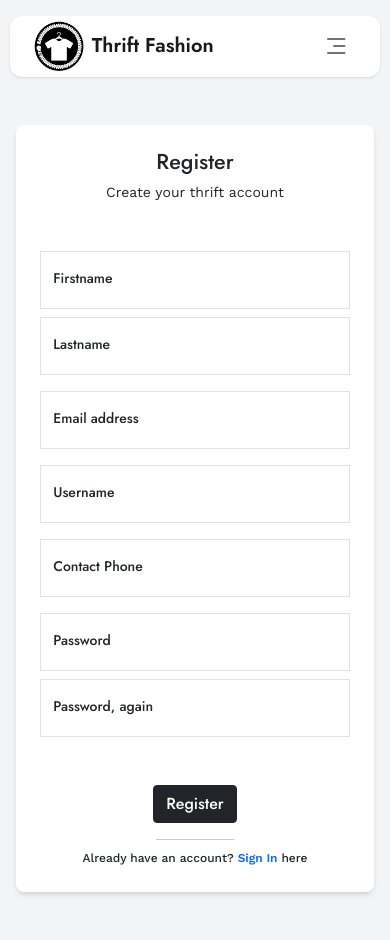
After one commit to devisreal/Thrift-Fashion, a Django app: page /accounts/register/ in a window 390 px wide. The commit adds this page. Run offline with Django 3.2, Linux system fonts and the light colour scheme; some libraries are stand-ins or nearby versions.

Commit message:
Login Complete, navbar responsive

```diff
--- /dev/null
+++ b/accounts/templates/accounts/register.html
@@ -0,0 +1,91 @@
+<!-- The html page this page is extending -->
+{% extends 'base.html' %}
+{% load static %}
+<!-- The css styles used in the page -->
+{% block stylesheets %}
+<link rel="stylesheet" href="{% static 'css/home.css' %}" />
+{% endblock stylesheets %}
+<!-- The title of the page -->
+{% block title %}Register || Thrift Fashion {% endblock title %}
+<!-- The content of the page -->
+{% block main %}
+
+<div class="d-grid align-content-center my-5">
+   <div class="col-md-5 col-sm-7 col-11 bg-white p-4 mx-auto my-shadow-md rounded-lg ">
+      <div class="text-center">
+         <h4 class="m-0 p-0">Register</h4>
+         <p class="m-0 mt-2 p-0 text-sm">Create your thrift account</p>
+      </div>
+
+      <form action="" class="mt-5">
+         <!-- <div class="form-floating mb-3">
+            <input type="text" class="form-control border rounded-0" id="username" placeholder="" required>
+            <label for="username" class="font-semibold">Email address</label>
+         </div>
+         <div class="form-floating mb-3">
+            <input type="text" class="form-control border rounded-0" id="username" placeholder="" required>
+            <label for="username" class="font-semibold">Email address</label>
+         </div> -->
+
+         <div class="row row-cols-1 row-cols-md-2 g-2 g-lg-3 mb-3">
+            <div class="col">
+               <div class="form-floating">
+                  <input type="text" class="form-control border rounded-0 text-sm" id="username" placeholder="" required>
+                  <label for="username" class="font-medium">Firstname</label>
+               </div>
+            </div>
+            <div class="col">
+               <div class="form-floating">
+                  <input type="text" class="form-control border rounded-0 text-sm" id="username" placeholder="" required>
+                  <label for="username" class="font-medium">Lastname</label>
+               </div>
+            </div>
+         </div>
+
+         <div class="form-floating mb-3">
+            <input type="email" class="form-control border rounded-0 text-sm" id="username" placeholder="" required>
+            <label for="username" class="font-medium">Email address</label>
+         </div>
+
+         <div class="form-floating mb-3">
+            <input type="text" class="form-control border rounded-0 text-sm" id="username" placeholder="" required>
+            <label for="username" class="font-medium">Username</label>
+         </div>
+
+         <div class="form-floating mb-3">
+            <input type="text" class="form-control border rounded-0 text-sm" id="username" placeholder="" required>
+            <label for="username" class="font-medium">Contact Phone</label>
+         </div>
+
+         <div class="row row-cols-1 row-cols-md-2 g-2 g-lg-3 mb-3">
+            <div class="col">
+               <div class="form-floating">
+                  <input type="password" class="form-control border rounded-0 text-sm" id="username" placeholder="" required>
+                  <label for="username" class="font-medium">Password</label>
+               </div>
+            </div>
+            <div class="col">
+               <div class="form-floating">
+                  <input type="password" class="form-control border rounded-0 text-sm" id="username" placeholder="" required>
+                  <label for="username" class="font-medium">Password, again</label>
+               </div>
+            </div>
+         </div>
+
+         <div class="w-fit mx-auto mb-3 mt-5">
+            <button class="btn btn-dark font-medium" type="submit">Register</button>
+         </div>
+         <hr class="w-25 mx-auto my-1 mt-2 p-0">
+         <div class="w-fit mx-auto">
+            <small class="text-xs font-medium">
+               Already have an account?
+               <a href="{% url 'accounts:login' %}" class="text-decoration-none font-semibold sign-up-btn">Sign In</a>
+               here
+            </small>
+         </div>
+
+      </form>
+   </div>
+</div>
+
+{% endblock main %}
--- a/accounts/urls.py
+++ b/accounts/urls.py
@@ -0,0 +1,9 @@
+from django.urls import path
+from . import views
+
+app_name = 'accounts'
+
+urlpatterns = [
+   path('login/', views.login, name='login'),
+   path('register/', views.register, name='register'),
+]
--- a/accounts/views.py
+++ b/accounts/views.py
@@ -1,3 +1,35 @@
-from django.shortcuts import render
+from django.shortcuts import render, redirect
+from django.contrib import messages, auth
+# from django.contrib.auth.models import User
+from django.contrib.auth.decorators import login_required
+from django.contrib.auth import authenticate, login as user_login, logout
+
 
 # Create your views here.
+def login(request):
+   if request.user.is_authenticated:
+      messages.warning(request, 'You are already logged in!')
+      return redirect('home')
+   else:
+      if request.method == 'POST':
+         username = request.POST['username']
+         password = request.POST['password']
+
+         user = authenticate(username=username, password=password)
+
+         if user:
+            if user.is_active:
+               user_login(request, user)
+               messages.success(request, f'Welcome {username}')
+               return redirect('home')
+            else:
+               messages.warning(request, 'Account is not active')
+               return render(request, 'account/login.html')
+         else:
+            messages.error(request, 'Please enter valid details')
+            return render(request, 'account/login.html')
+   return render(request, 'accounts/login.html')
+
+
+def register(request):
+   return render(request, 'accounts/register.html')
--- a/core/urls.py
+++ b/core/urls.py
@@ -20,7 +20,7 @@ from django.conf.urls.static import static
 
 urlpatterns = [
     path('admin/', admin.site.urls),
-    # path('accounts/', include('accounts.urls')),
+    path('accounts/', include('accounts.urls')),
     path('', include('thrift_fashion.urls')),
 ]
 
--- a/static/css/config.css
+++ b/static/css/config.css
@@ -28,6 +28,9 @@ font-family: 'Work Sans', sans-serif;
 }
 .w-fit {
   width: fit-content !important;
+}
+.h-full {
+  height: 100vh !important;
 }
 .sticky {
   position: sticky !important;
@@ -123,7 +126,7 @@ input[type="number"] {
   color: var(--blue-shade-secondary) !important;
 }
 .bg-mysecondary {
-  background-color: var(--secondary-color);
+  background-color: var(--blue-shade-primary) !important;
 }
 .bg-mysecondary-outline {
   border: 2px solid var(--primary-color) !important;
@@ -238,6 +241,12 @@ textarea {
   box-shadow: none !important;
 }
 
+.btn.nav-btn:focus,
+.btn.nav-btn:active {
+  box-shadow: rgba(50, 50, 93, 0.25) 0px 2px 5px -1px,
+    rgba(0, 0, 0, 0.3) 0px 1px 3px -1px !important;
+}
+
 .btn-myprimary {
   background-color: var(--blue-shade-secondary) !important;
   color: var(--white) !important;
@@ -287,11 +296,16 @@ input[type="search"]::-webkit-search-results-decoration {
 /* Custom */
 
 /* ! Navbar Styles */
+@media screen and (max-width: 575px) {
+  .navbar {
+    width: 95% !important;
+  }
+}
 .nav-link {
   font-weight: 500;
   color: black !important;
 }
-.nav-link.icon{
+.nav-link.icon {
   padding: 0 5px;
 }
 .nav-link.active {
@@ -301,9 +315,8 @@ input[type="search"]::-webkit-search-results-decoration {
   color: var(--blue-shade-secondary) !important;
 }
 
-
 /* Intro Bg */
-#intro-bg{
+#intro-bg {
   height: 80vh;
   display: grid;
   place-content: center;
--- a/templates/base.html
+++ b/templates/base.html
@@ -27,12 +27,14 @@
    {% block stylesheets %}{% endblock stylesheets %}
 
 </head>
-<body class="">
+{% url 'accounts:login' as login %}
+{% url 'accounts:register' as register %}
+<body class="{% if request.path == login or request.path == register %} bg-gray-100 {% endif %}">
 
+   <!-- <div class="bg-opacity-50"></div> -->
    {% include 'partials/navbar.html' %}
    {% block main %}{% endblock main %}
-
    <!-- Javascript Vendors -->
-   <link rel="stylesheet" href="{% static 'js/bootstrap.bundle.min.js' %}">
+   <script src="{% static 'js/bootstrap.bundle.min.js' %}"></script>
 </body>
 </html>
--- a/templates/partials/navbar.html
+++ b/templates/partials/navbar.html
@@ -3,8 +3,8 @@
 {% url 'about' as about %}
 {% url 'products' as products %}
 {% url 'contact' as contact %}
-{% url 'login' as login %}
-{% url 'register' as register %}
+{% url 'accounts:login' as login %}
+{% url 'accounts:register' as register %}
 
 {% if request.user.is_authenticated %}
    <nav class="navbar navbar-expand-lg navbar-light bg-white container rounded-xl fixed-top mt-3 my-shadow py-0">
@@ -40,17 +40,17 @@
    </nav>
 {% else %}
 
-<nav class="navbar navbar-expand-lg navbar-light bg-white container rounded-xl fixed-top mt-3 my-shadow py-0">
+<nav class="navbar navbar-expand-lg navbar-light bg-white container rounded-xl fixed-top {% if request.path == register %} sticky-top top-0 {% endif %} mt-3 my-shadow py-0">
    <div class="container-fluid">
       <a class="navbar-brand font-jost d-flex align-items-center" href="#">
          <img src="{% static 'img/logo.png' %}" class="img-fluid me-2" style="width: 50px;" alt="">
          <span class="font-semibold text-xl">Thrift Fashion</span>
       </a>
-      <button class="navbar-toggler" type="button" data-bs-toggle="collapse" data-bs-target="#navbarSupportedContent"
+      <button class="navbar-toggler btn m-0 p-2 pb-1 nav-btn rounded-lg border-0" type="button" data-bs-toggle="collapse" data-bs-target="#navbarSupportedContent"
          aria-controls="navbarSupportedContent" aria-expanded="false" aria-label="Toggle navigation">
-         <span class="navbar-toggler-icon"></span>
+         <i class="ri-menu-3-fill text-2xl "></i>
       </button>
-      <div class="collapse navbar-collapse" id="navbarSupportedContent">
+      <div class="collapse navbar-collapse pb-2 pb-md-0" id="navbarSupportedContent">
          <ul class="navbar-nav ms-auto mb-2 mb-lg-0">
             <li class="nav-item">
                <a class="nav-link {% if request.path == home %} active {% endif %}" href="{% url 'home' %}">Home</a>
@@ -66,10 +66,10 @@
             </li>
          </ul>
          <div class="d-flex ms-3">
-            <a class="nav-link icon" href="">
+            <a class="nav-link icon " href="">
                <i class="ri-shopping-cart-2-fill text-xl"></i>
             </a>
-            <a class="nav-link icon" href="">
+            <a class="nav-link icon {% if request.path == login or request.path == register %} active {% endif %} " href="{% url 'accounts:login' %}">
                <i class="ri-user-3-fill text-xl ms-1"></i>
             </a>
 
```
Also changed, not shown: accounts/templates/accounts/login.html (added, +47 -0 lines).
